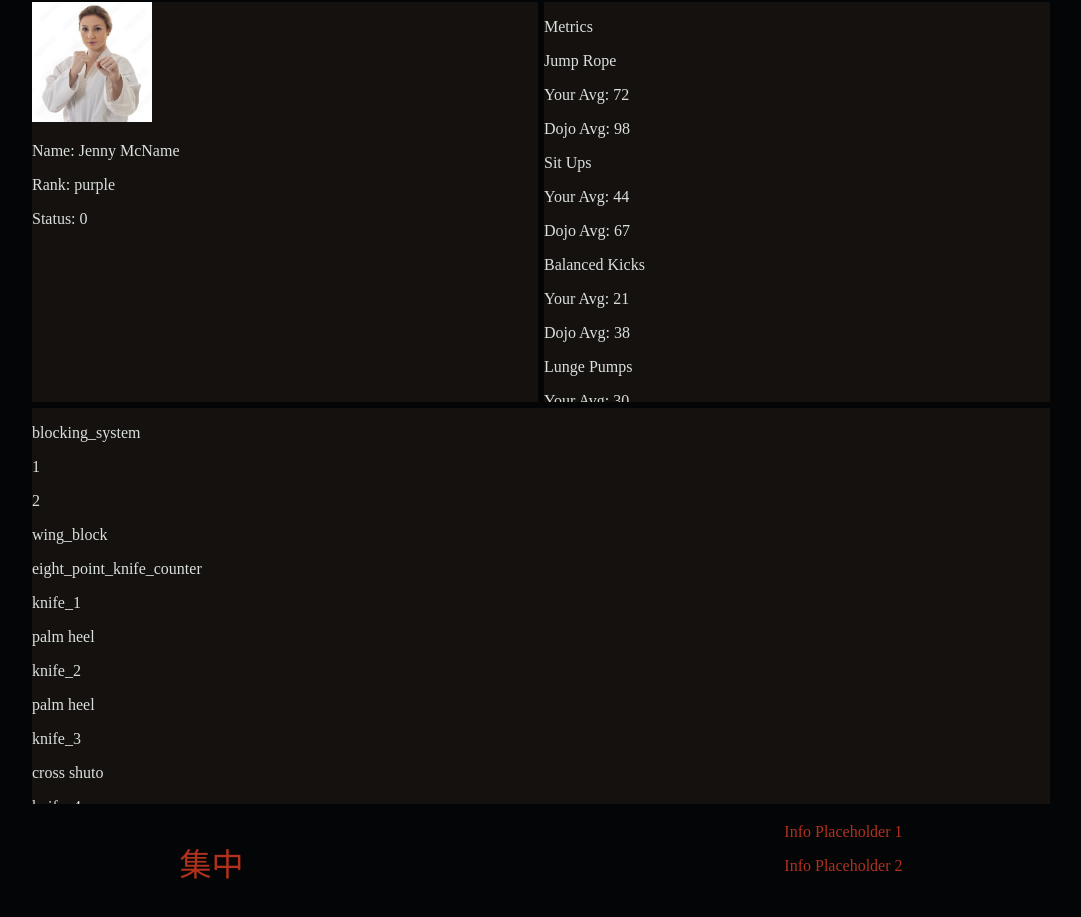
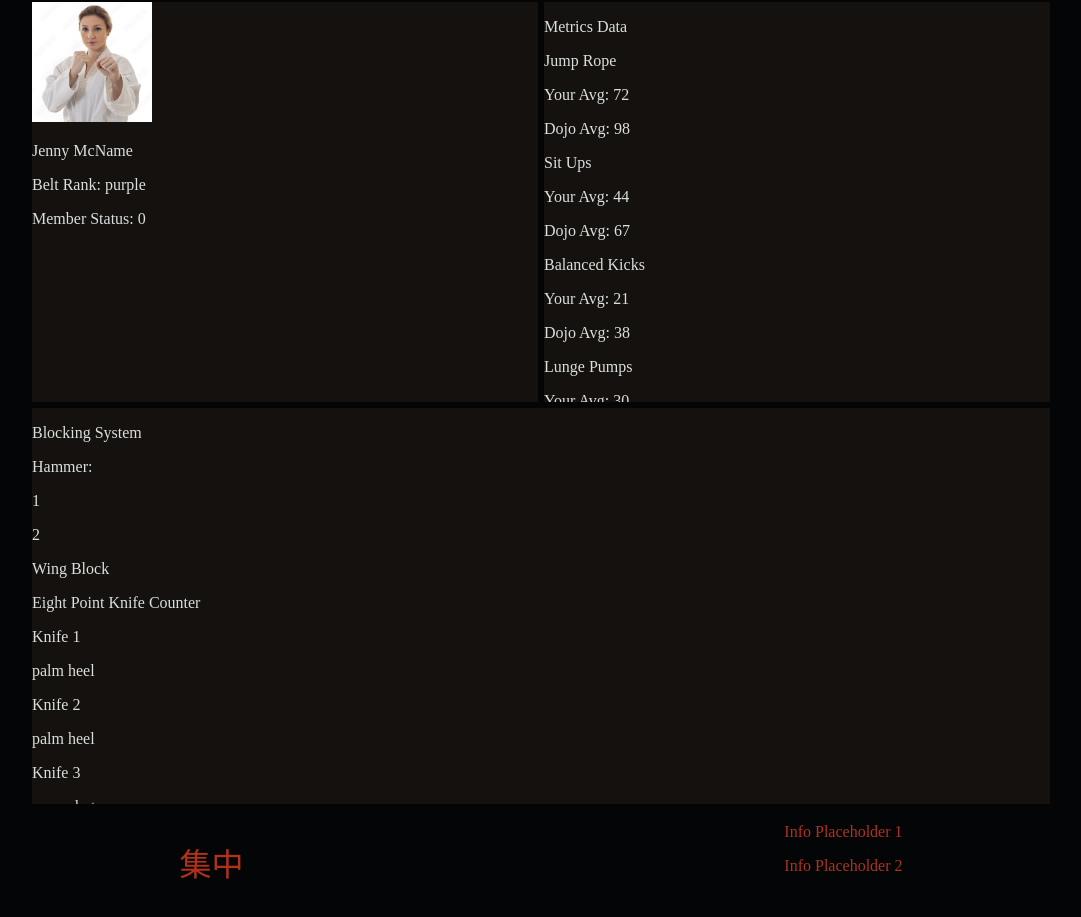
Before and after one commit to bushido-budo/bushido_fe, a React (Create React App) app: page /dashboard/student_id in a window 1280 px wide. Shown: the part 177-1094 px from the top of the page, without its empty margins (99-1180 px from the left). Built offline with nearby package versions, Linux system fonts and the light colour scheme.

Commit message:
Add containers and adjust data rendering

```diff
--- a/src/components/StudentDashboard/StudentDashboard.tsx
+++ b/src/components/StudentDashboard/StudentDashboard.tsx
@@ -13,69 +13,86 @@ const StudentDashboard: FC<StudentDashboardProps> = ({ studentInfo }) => {
       <div className='student-upper-sections-container'>
       <section className='student-profile'>
         { studentInfo.data && <img className='student-image' src={studentInfo.data.image} alt={`${studentInfo.data.first_name} ${studentInfo.data.last_name}`} />}
-        { studentInfo.data && <p>Name: {`${studentInfo.data.first_name} ${studentInfo.data.last_name}`}</p> }
-        { studentInfo.data && <p>Rank: {studentInfo.data.belt_rank}</p> }
-        { studentInfo.data && <p>Status: {studentInfo.data.user_status}</p> }
+        { studentInfo.data && <p> {`${studentInfo.data.first_name} ${studentInfo.data.last_name}`}</p> }
+        { studentInfo.data && <p>Belt Rank: {studentInfo.data.belt_rank}</p> }
+        { studentInfo.data && <p>Member Status: {studentInfo.data.user_status}</p> }
       </section>
       <section className='student-metrics'>
-        <p className='metrics-header'>Metrics</p>
-          <p>Jump Rope</p>
+        <p className='metrics-header'>Metrics Data</p>
+          <p className='header'>Jump Rope</p>
+          <div className='data-container'>
             { studentInfo.data && <p>Your Avg: {studentInfo.data.belt_test_metrics.student_average.jump_rope} </p> }
             { studentInfo.data && <p>Dojo Avg: {studentInfo.data.belt_test_metrics.dojo_average.jump_rope} </p> }
-        <p>Sit Ups</p>
+          </div>
+        <p className='header'>Sit Ups</p>
+          <div className='data-container'>
             { studentInfo.data && <p>Your Avg: {studentInfo.data.belt_test_metrics.student_average.sit_ups}</p> }
             { studentInfo.data && <p>Dojo Avg: {studentInfo.data.belt_test_metrics.dojo_average.sit_ups} </p> }
-        <p>Balanced Kicks</p>
+          </div>
+        <p className='header'>Balanced Kicks</p>
+          <div className='data-container'>
             { studentInfo.data && <p>Your Avg: {studentInfo.data.belt_test_metrics.student_average.balanced_kicks}</p> }
             { studentInfo.data && <p>Dojo Avg: {studentInfo.data.belt_test_metrics.dojo_average.balanced_kicks} </p> }
-        <p>Lunge Pumps</p>
+          </div>
+        <p className='header'>Lunge Pumps</p>
+          <div className='data-container'>
             { studentInfo.data && <p>Your Avg: {studentInfo.data.belt_test_metrics.student_average.lunge_pumps}</p> }
             { studentInfo.data && <p>Dojo Avg: {studentInfo.data.belt_test_metrics.dojo_average.lunge_pumps} </p> }
+          </div>
       </section>
       </div>
       <div className='student-lower-section-container'>
       <section className='student-techniques'>
         <div className='current-materials'>
           <div>
-            { studentInfo.data && <p> {Object.keys(studentInfo.data.current_material)[0]}</p>}
+            <p>Blocking System</p>
+            <p>Hammer:</p>
             { studentInfo.data && studentInfo.data.current_material.blocking_system.hammer.map(val => <p key={val}>{val}</p>)}
+            <p>Wing Block</p>
           </div>
           <div>
-            { studentInfo.data && <p> {Object.keys(studentInfo.data.current_material.blocking_system)[1]}</p>}
-            { studentInfo.data && <p> {Object.keys(studentInfo.data.current_material)[1]}</p>}
-          </div>
+            <p>Eight Point Knife Counter</p>
+            <div className='counter-container'>
               <div>
-            { studentInfo.data && <p> {Object.keys(studentInfo.data.current_material.eight_point_knife_counter)[0]}</p>}
+                <p>Knife 1</p>
                 { studentInfo.data && <p> {studentInfo.data.current_material.eight_point_knife_counter['knife_1']}</p>}
               </div>
               <div>
-            { studentInfo.data && <p> {Object.keys(studentInfo.data.current_material.eight_point_knife_counter)[1]}</p>}
+                <p>Knife 2</p>
                 { studentInfo.data && <p> {studentInfo.data.current_material.eight_point_knife_counter['knife_2']}</p>}
               </div>
               <div>
-            { studentInfo.data && <p> {Object.keys(studentInfo.data.current_material.eight_point_knife_counter)[2]}</p>}
+                <p>Knife 3</p>
                 { studentInfo.data && <p> {studentInfo.data.current_material.eight_point_knife_counter['knife_3']}</p>}
               </div>
               <div>
-            { studentInfo.data && <p> {Object.keys(studentInfo.data.current_material.eight_point_knife_counter)[3]}</p>}
+                <p>Knife 4</p>
                 { studentInfo.data && <p> {studentInfo.data.current_material.eight_point_knife_counter['knife_4']}</p>}
               </div>
               <div>
-            { studentInfo.data && <p> {Object.keys(studentInfo.data.current_material.eight_point_knife_counter)[4]}</p>}
+                <p>Knife 5</p>
                 { studentInfo.data && <p> {studentInfo.data.current_material.eight_point_knife_counter['knife_5']}</p>}
               </div>
               <div>
-            { studentInfo.data && <p> {Object.keys(studentInfo.data.current_material.eight_point_knife_counter)[5]}</p>}
+                <p>Knife 6</p>
                 { studentInfo.data && <p> {studentInfo.data.current_material.eight_point_knife_counter['knife_6']}</p>}
               </div>
               <div>
-            { studentInfo.data && <p> {Object.keys(studentInfo.data.current_material.eight_point_knife_counter)[6]}</p>}
+                <p>Knife 7</p>
                 { studentInfo.data && <p> {studentInfo.data.current_material.eight_point_knife_counter['knife_7']}</p>}
               </div>
               <div>
-            { studentInfo.data && <p> {Object.keys(studentInfo.data.current_material.eight_point_knife_counter)[7]}</p>}
+                <p>Knife 8</p>
                 { studentInfo.data && <p> {studentInfo.data.current_material.eight_point_knife_counter['knife_8']}</p>}
               </div>
+            </div>
+          </div>
+
+
+
+
+
+
           {/* Refactor above code */}
           {/* More data sections will need to be added and styled */}
         </div>
```
Lines whose indentation alone changed are shown as unchanged.
